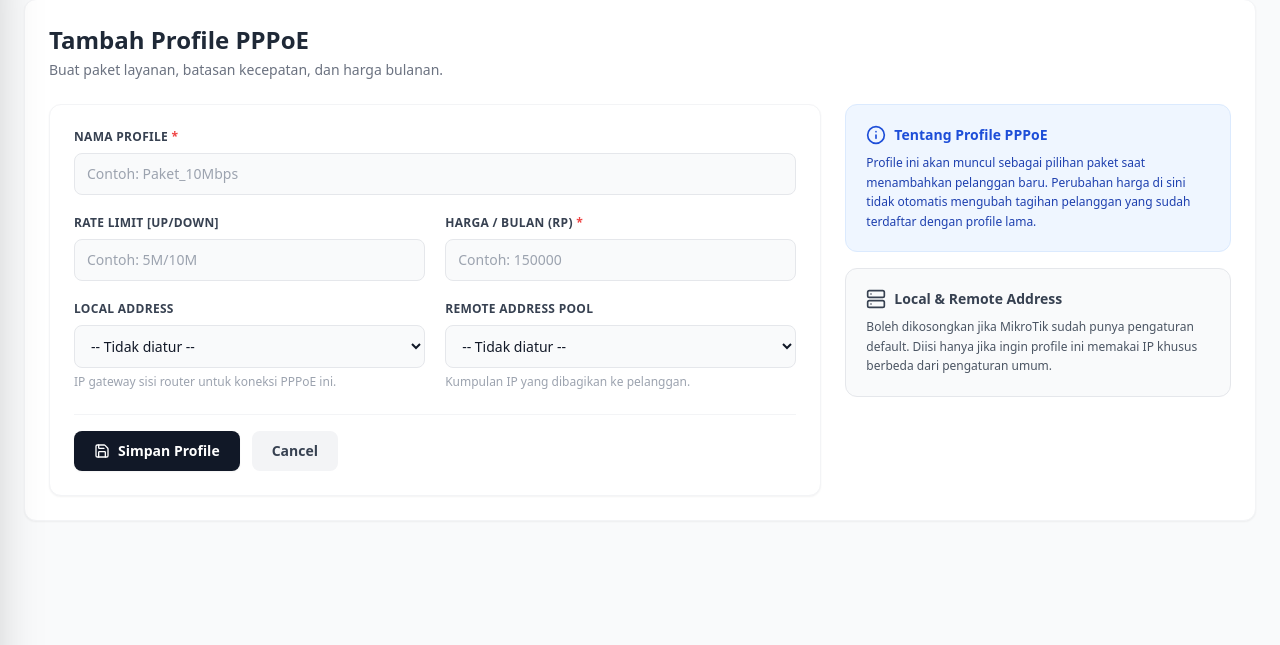
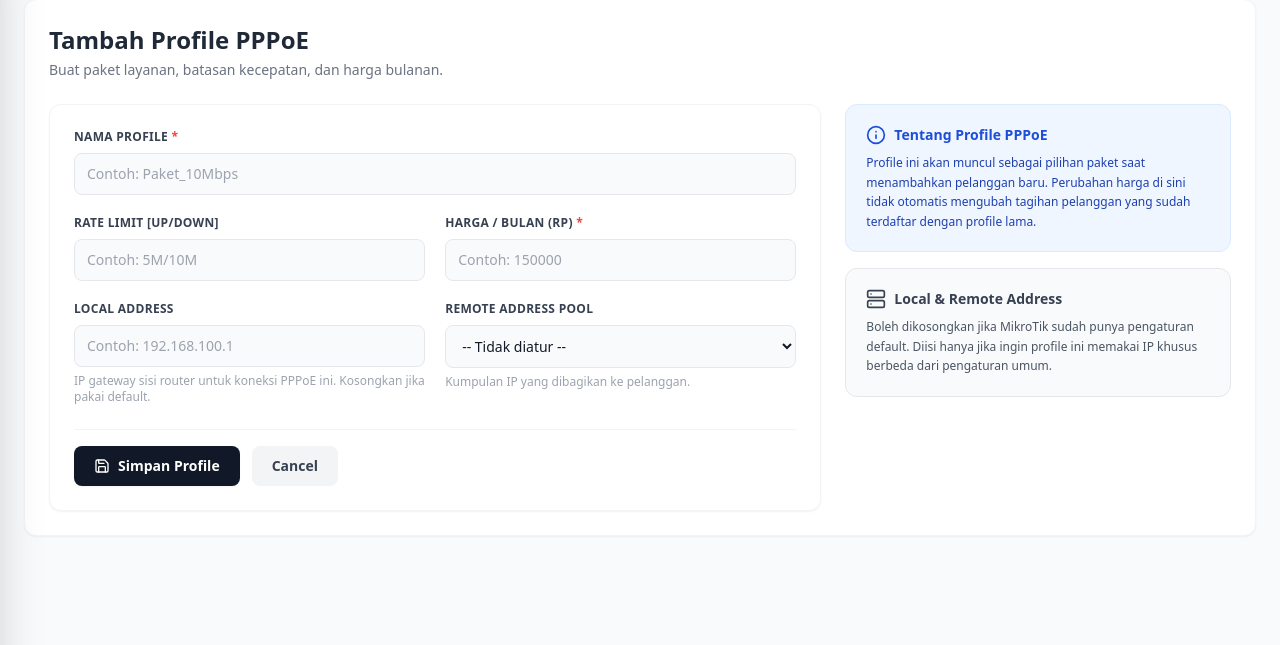
Before and after one commit to nnEinstein/flask-mikrotik-manager, a Flask app: page /pppoe/profile/tambah in a window 1280 px wide. Shown: the part 81-726 px from the top of the page. Run offline with Flask 3, Linux system fonts and the light colour scheme; the visitor is signed in with stand-in values (Sample User, id 1); some libraries are stand-ins or nearby versions.

Commit message:
merubah sedikit form add dan edit profile

```diff
--- a/app.py
+++ b/app.py
@@ -1508,7 +1508,6 @@ def tambah_pppoe_profile():
     api, connection = get_mikrotik_api()
     if api:
         try:
-            ip_addresses = api.get_resource('/ip/address').get()
             pools        = api.get_resource('/ip/pool').get()
         except Exception as e:
             flash(f'Gagal memuat data router: {e}', 'danger')
@@ -1600,7 +1599,6 @@ def edit_pppoe_profile(id):
     api, connection = get_mikrotik_api()
     if api:
         try:
-            ip_addresses = api.get_resource('/ip/address').get()
             pools        = api.get_resource('/ip/pool').get()
         except Exception as e:
             flash(f'Gagal memuat data router: {e}', 'danger')
--- a/templates/PPPoE/tambah_pppoe_profile.html
+++ b/templates/PPPoE/tambah_pppoe_profile.html
@@ -43,13 +43,9 @@
 
                     <div>
                         <label class="block text-xs font-bold text-gray-700 uppercase tracking-wide mb-2">Local Address</label>
-                        <select name="local_address" class="w-full bg-gray-50 text-gray-900 text-sm rounded-lg border border-gray-200 focus:outline-none focus:ring-2 focus:ring-blue-500 focus:bg-white py-2.5 px-3 transition cursor-pointer">
-                            <option value="">-- Tidak diatur --</option>
-                            {% for ip in ip_addresses %}
-                            <option value="{{ ip.address.split('/')[0] }}">{{ ip.address }} ({{ ip.interface }})</option>
-                            {% endfor %}
-                        </select>
-                        <p class="text-xs text-gray-400 mt-1.5">IP gateway sisi router untuk koneksi PPPoE ini.</p>
+                        <input type="text" name="local_address" placeholder="Contoh: 192.168.100.1"
+                            class="w-full bg-gray-50 text-gray-900 text-sm rounded-lg border border-gray-200 focus:outline-none focus:ring-2 focus:ring-blue-500 focus:bg-white py-2.5 px-3 transition">
+                        <p class="text-xs text-gray-400 mt-1.5">IP gateway sisi router untuk koneksi PPPoE ini. Kosongkan jika pakai default.</p>
                     </div>
 
                     <div>
```
Also changed, not shown: templates/PPPoE/edit_pppoe_profile.html (+3 -8 lines).
